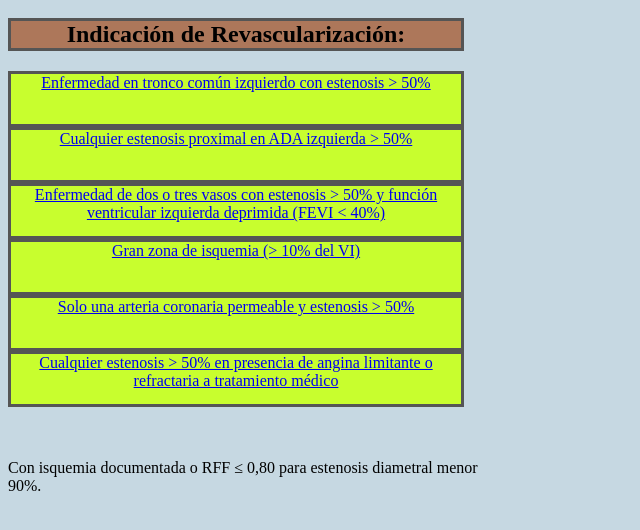
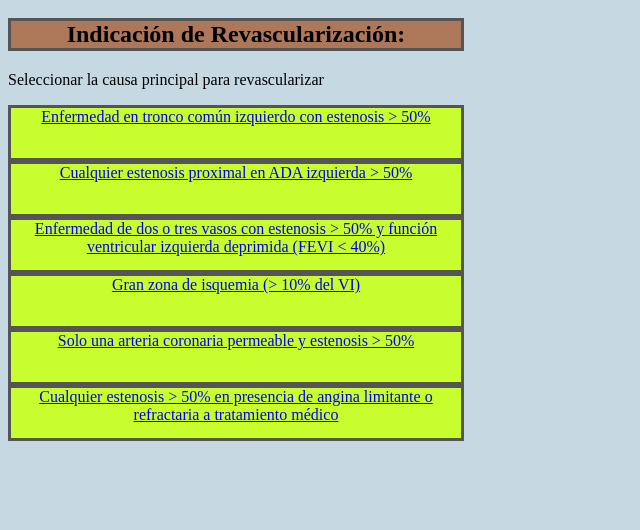
Before and after one commit to danigarciaiglesias/RevascularizAPP, a plain HTML site: page Archivos/Indicacion.html in a window 1280 px wide. Shown: the part 54-584 px from the top of the page, without its empty margins (0-640 px from the left). Drawn offline with Linux system fonts and the light colour scheme.

Commit message:
Update Indicacion.html

```diff
--- a/Archivos/Indicacion.html
+++ b/Archivos/Indicacion.html
@@ -3,6 +3,8 @@
 <h1 id="titulo"> RevascularizAPP </h1>
 
 <h2>Indicación de Revascularización:</h2>
+
+<p class="NotaPie">Seleccionar la causa principal para revascularizar</p>
 
 <a href=ExtensionTCI.html> <div class="boton">Enfermedad en tronco común izquierdo con estenosis > 50% </div></a>
 <a href=ExtensionDA.html><div class="boton"> Cualquier estenosis proximal en ADA izquierda > 50% </div></a>
@@ -11,8 +13,6 @@
 <a href=Extension1.html><div class="boton"> Solo una arteria coronaria permeable y estenosis > 50% </div></a>
 <a href=ExtensionAngor.html><div class="boton"> Cualquier estenosis > 50% en presencia de angina limitante o refractaria a tratamiento médico </div></a>
 <br></br>
-
-<p class="NotaPie">Con isquemia documentada o RFF ≤ 0,80 para estenosis diametral menor 90%.</p>
 
 
 <style type="text/css">
```
